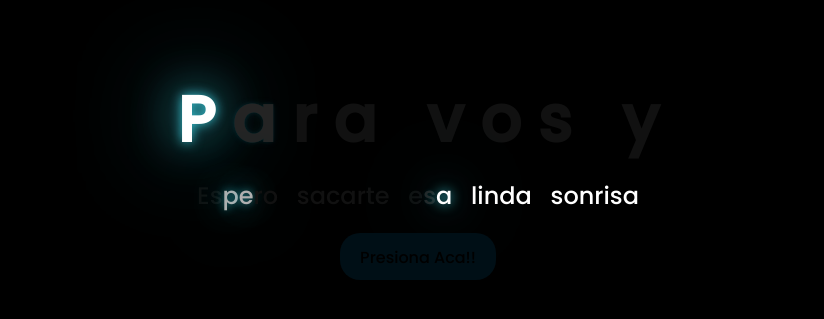
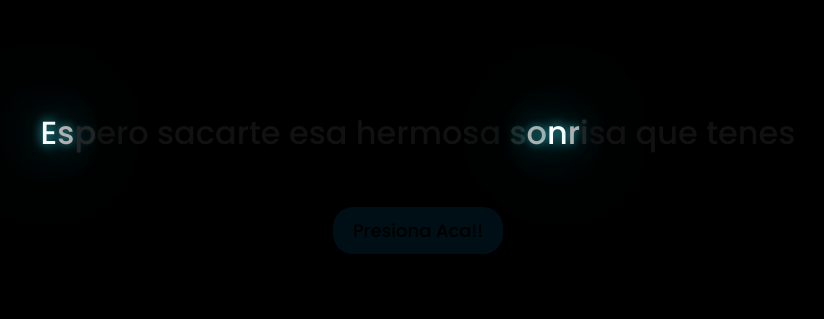
Before and after one commit to NicoSico/Primavera, a plain HTML site: page index.html in a window 1280 px wide. Shown: the part 219-538 px from the top of the page, without its empty margins (222-1046 px from the left). Drawn offline with Linux system fonts and the light colour scheme.

```diff
--- a/css/style.css
+++ b/css/style.css
@@ -1,11 +1,12 @@
 @import url('https://fonts.googleapis.com/css2?family=Poppins:ital,wght@0,500;1,900&display=swap');
-*{
-    font-family: 'Poppins',sans-serif;
+* {
+    font-family: 'Poppins', sans-serif;
     margin: 0;
     padding: 0;
     box-sizing: border-box;
 }
-body{
+
+body {
     color: azure;
     width: 100%;
     height: 100vh;
@@ -14,296 +15,106 @@ body{
     align-items: center;
     justify-content: center;
     background-color: black;
-    /* padding-top: -30; */
-}
-/* Greetings settings */
-.greetings {
-    font-size: 4rem; /* Ajusta el tamaño del texto */
-    font-weight: 900;
-    text-align: center;
-    line-height: 1.2; /* Ajusta el espaciado entre líneas */
-    margin-bottom: 20px; /* Añadir espacio inferior para separar de la descripción */
 }
 
-.greetings > span {
-    display: inline-block; /* Asegura que cada letra esté en línea */
-    animation: glow 2.5s ease-in-out infinite; /* Aplica la animación de brillo */
+.description {
+    font-size: 2rem;
+    margin-bottom: 20px;
+    color: #fff; /* Asegúrate de que el texto sea blanco */
+    text-align: center;
+    padding: 0 20px;
+    max-width: 90%;
+    display: flex;
+    flex-wrap: wrap;
+    justify-content: center;
 }
-
-
-
-.botones{
-    padding: 9px;
-    border-radius: 80px;
-    background-color: transparent;
-    border: none;
-}
-
-.botones a{
-    background-color: #00b7ff;
-    padding: 9px;
-    border-radius: 80px;
-    -webkit-border-radius: 80px;
-    -moz-border-radius: 80px;
-    -ms-border-radius: 80px;
-    -o-border-radius: 80px;
-
-}
-
-.botones a:focus{
-    background-color: rgb(50, 194, 194);
-}
-
-/* Animation delays for each letter */
-.greetings > span:nth-child(1) { /* P */
-    animation-delay: 0s;
-}
-
-.greetings > span:nth-child(2) { /* a */
-    animation-delay: 0.2s;
-}
-
-.greetings > span:nth-child(3) { /* r */
-    animation-delay: 0.4s;
-}
-
-.greetings > span:nth-child(4) { /* a */
-    animation-delay: 0.6s;
-}
-
-.greetings > span:nth-child(5) { /* espacio */
-    animation-delay: 0.8s; /* Mantén este delay más corto */
-}
-
-.greetings > span:nth-child(6) { /* v */
-    animation-delay: 1s;
-}
-
-.greetings > span:nth-child(7) { /* o */
-    animation-delay: 1.2s;
-}
-
-.greetings > span:nth-child(8) { /* s */
-    animation-delay: 1.4s;
-}
-
-.greetings > span:nth-child(9) { /* espacio */
-    animation-delay: 1.6s; /* Mantén este delay más corto */
-}
-
-.greetings > span:nth-child(10) { /* y */
-    animation-delay: 1.8s;
-}
-
-
-.description{
-    font-size: 1.5rem;
-    margin-bottom: 20px;
-    color: #fff; /* Color blanco para mejor visibilidad */
-    text-align: center; /* Centra el texto */
-    padding: 0 20px; /* Añade un poco de padding para evitar que el texto pegue al borde */
-    max-width: 90%; /* Limita el ancho máximo para evitar que el texto se desborde */
-}
-
 
 .description > span {
     display: inline-block;
     animation: glow 2.5s ease-in-out infinite;
+    opacity: 1; /* Asegúrate de que las letras sean visibles */
+    animation-fill-mode: forwards; /* Mantener el estado al final de la animación */
 }
 
-/* Animation delays for each letter in 'Espero sacarte esa linda sonrisa' */
-.description > span:nth-child(1) { /* E */
-    animation-delay: 2s; /* Empieza después de la 'y' */
-}
-
-.description > span:nth-child(2) { /* s */
-    animation-delay: 2.2s;
-}
-
-.description > span:nth-child(3) { /* p */
-    animation-delay: 2.4s;
-}
-
-.description > span:nth-child(4) { /* e */
-    animation-delay: 2.6s;
-}
-
-.description > span:nth-child(5) { /* r */
-    animation-delay: 2.8s;
-}
-
-.description > span:nth-child(6) { /* o */
-    animation-delay: 3s;
-}
-
-.description > span:nth-child(7) { /* espacio */
-    animation-delay: 3.2s;
-}
-
-.description > span:nth-child(8) { /* s */
-    animation-delay: 3.4s;
-}
-
-.description > span:nth-child(9) { /* a */
-    animation-delay: 3.6s;
-}
-
-.description > span:nth-child(10) { /* c */
-    animation-delay: 3.8s;
-}
-
-.description > span:nth-child(11) { /* a */
-    animation-delay: 4s;
-}
-
-.description > span:nth-child(12) { /* r */
-    animation-delay: 4.2s;
-}
-
-.description > span:nth-child(13) { /* t */
-    animation-delay: 4.4s;
-}
-
-.description > span:nth-child(14) { /* e */
-    animation-delay: 4.6s;
-}
-
-/* Continuamos con el resto de las letras */
-.description > span:nth-child(15) { /* espacio */
-    animation-delay: 4.8s;
-}
-
-.description > span:nth-child(16) { /* e */
-    animation-delay: 5s;
-}
-
-.description > span:nth-child(17) { /* s */
-    animation-delay: 5.2s;
-}
-
-.description > span:nth-child(18) { /* a */
-    animation-delay: 5.4s;
-}
-
-.description > span:nth-child(19) { /* espacio */
-    animation-delay: 5.6s;
-}
-
-.description > span:nth-child(20) { /* l */
-    animation-delay: 5.8s;
-}
-
-.description > span:nth-child(21) { /* i */
-    animation-delay: 6s;
-}
-
-.description > span:nth-child(22) { /* n */
-    animation-delay: 6.2s;
-}
-
-.description > span:nth-child(23) { /* d */
-    animation-delay: 6.4s;
-}
-
-.description > span:nth-child(24) { /* a */
-    animation-delay: 6.6s;
-}
-
-.description > span:nth-child(25) { /* espacio */
-    animation-delay: 6.8s;
-}
-
-.description > span:nth-child(26) { /* s */
-    animation-delay: 7s;
-}
-
-.description > span:nth-child(27) { /* o */
-    animation-delay: 7.2s;
-}
-
-.description > span:nth-child(28) { /* n */
-    animation-delay: 7.4s;
-}
-
-.description > span:nth-child(29) { /* r */
-    animation-delay: 7.6s;
-}
-
-.description > span:nth-child(30) { /* i */
-    animation-delay: 7.8s;
-}
-
-.description > span:nth-child(31) { /* s */
-    animation-delay: 8s;
-}
-
-.description > span:nth-child(32) { /* a */
-    animation-delay: 8.2s;
-}
-
-
-@keyframes glow{
-    0%, 100%{
+@keyframes glow {
+    0%, 100% {
         color: #fff;
         text-shadow: 0 0 12px #39c6d6, 0 0 50px #39c6d6, 0 0 100px #39c6d6;
     }
-    10%, 90%{
+    10%, 90% {
         color: #111;
         text-shadow: none;
     }
 }
 
+.description > span:nth-child(1) { animation-delay: 0s; }
+.description > span:nth-child(2) { animation-delay: 0.1s; }
+.description > span:nth-child(3) { animation-delay: 0.2s; }
+.description > span:nth-child(4) { animation-delay: 0.3s; }
+.description > span:nth-child(5) { animation-delay: 0.4s; }
+.description > span:nth-child(6) { animation-delay: 0.5s; }
+.description > span:nth-child(7) { animation-delay: 0.6s; }
+.description > span:nth-child(8) { animation-delay: 0.7s; }
+.description > span:nth-child(9) { animation-delay: 0.8s; }
+.description > span:nth-child(10) { animation-delay: 0.9s; }
+.description > span:nth-child(11) { animation-delay: 1s; }
+.description > span:nth-child(12) { animation-delay: 1.1s; }
+.description > span:nth-child(13) { animation-delay: 1.2s; }
+.description > span:nth-child(14) { animation-delay: 1.3s; }
+.description > span:nth-child(15) { animation-delay: 1.4s; }
+.description > span:nth-child(16) { animation-delay: 1.5s; }
+.description > span:nth-child(17) { animation-delay: 1.6s; }
+.description > span:nth-child(18) { animation-delay: 1.7s; }
+.description > span:nth-child(19) { animation-delay: 1.8s; }
+.description > span:nth-child(20) { animation-delay: 1.9s; }
+.description > span:nth-child(21) { animation-delay: 2s; }
+.description > span:nth-child(22) { animation-delay: 2.1s; }
+.description > span:nth-child(23) { animation-delay: 2.2s; }
+.description > span:nth-child(24) { animation-delay: 2.3s; }
+.description > span:nth-child(25) { animation-delay: 2.4s; }
+.description > span:nth-child(26) { animation-delay: 2.5s; }
+.description > span:nth-child(27) { animation-delay: 2.6s; }
+.description > span:nth-child(28) { animation-delay: 2.7s; }
+.description > span:nth-child(29) { animation-delay: 2.8s; }
+.description > span:nth-child(30) { animation-delay: 2.9s; }
+.description > span:nth-child(31) { animation-delay: 3s; }
+.description > span:nth-child(32) { animation-delay: 3.1s; }
+.description > span:nth-child(33) { animation-delay: 3.2s; }
+.description > span:nth-child(34) { animation-delay: 3.3s; }
+.description > span:nth-child(35) { animation-delay: 3.4s; }
+.description > span:nth-child(36) { animation-delay: 3.5s; }
+.description > span:nth-child(37) { animation-delay: 3.6s; }
+.description > span:nth-child(38) { animation-delay: 3.7s; }
+.description > span:nth-child(39) { animation-delay: 3.8s; }
+.description > span:nth-child(40) { animation-delay: 3.9s; }
+.description > span:nth-child(41) { animation-delay: 4.0s; }
+.description > span:nth-child(42) { animation-delay: 4.1s; }
+.description > span:nth-child(43) { animation-delay: 4.2s; }
+.description > span:nth-child(46) { animation-delay: 4.3s; }
+.description > span:nth-child(45) { animation-delay: 4.4s; }
 
 
-.button a{
-    text-decoration: none;
-    font-size: 1rem;
-    color: #fff;
+.button {
+    margin-top: 30px;
 }
 
-@media screen and (max-width:574px){
-    .greetings{
-        /*
-        display: block;
-        font-size: 4rem;
-        font-weight: 800;
-        text-align: center;
-        */
-        font-size: 3rem; /* Tamaño más pequeño en pantallas pequeñas */
-    }
-    .description{
-        font-size: 1.2rem;
-    }
-
-    .button a{
-        font-size: 1.2rem;
-    }
+.button button {
+    background-color: rgb(0, 15, 22);
+    border: none;
+    padding: 10px 20px;
+    font-size: 18px;
+    cursor: pointer;
+    position: relative;
+    border-radius: 20px;
+    transition: background-color 0.3s ease-in-out;
 }
 
-.description{
-    color: #fff;
+.button button a {
+    text-decoration: none;
+    color: inherit;
 }
 
-/* Estilo para el botón */
-.button button {
-    background-color: rgb(0, 15, 22); /* Fondo amarillo */
-    border: none; /* Sin bordes */
-    padding: 10px 20px; /* Ajusta el relleno según tu preferencia */
-    font-size: 18px; /* Tamaño de fuente */
-    cursor: pointer;
-    position: relative; /* Necesario para el resplandor */
-    border-radius: 20px; /* Esquinas redondeadas */
-    transition: background-color 0.3s ease-in-out; /* Transición suave para el color de fondo */
-  }
-
-  /* Estilo para el enlace dentro del botón */
-  .button button a {
-    text-decoration: none; /* Elimina el subrayado del enlace */
-    color: inherit; /* Hereda el color del texto del botón */
-  }
-
-  /* Efecto de resplandor al pasar el cursor sobre el botón */
-  .button button:hover {
-    background-color: rgb(1, 219, 248); /* Cambia el color de fondo al pasar el mouse a naranja */
-    box-shadow: 0 0 10px yellow, 0 0 20px yellow, 0 0 30px yellow; /* Efecto de resplandor amarillo */
-  }
+.button button:hover {
+    background-color: rgb(1, 219, 248);
+    box-shadow: 0 0 10px yellow, 0 0 20px yellow, 0 0 30px yellow;
+}
--- a/index.html
+++ b/index.html
@@ -9,18 +9,6 @@
     <title>Sorpresa</title>
 </head>
 <body>
-    <div class="greetings">
-        <span>P</span>
-        <span>a</span>
-        <span>r</span>
-        <span>a</span>
-        &nbsp;
-        <span>v</span>
-        <span>o</span>
-        <span>s</span>
-        &nbsp;
-        <span>y</span>
-    </div>
     <div class="description">
         <!-- Separar cada letra en span para aplicar animación secuencial -->
         <span>E</span><span>s</span><span>p</span><span>e</span><span>r</span><span>o</span>
@@ -29,9 +17,13 @@
         &nbsp;
         <span>e</span><span>s</span><span>a</span>
         &nbsp;
-        <span>l</span><span>i</span><span>n</span><span>d</span><span>a</span>
+        <span>h</span><span>e</span><span>r</span><span>m</span><span>o</span><span>s</span><span>a</span>
         &nbsp;
         <span>s</span><span>o</span><span>n</span><span>r</span><span>i</span><span>s</span><span>a</span>
+        &nbsp;
+        <span>q</span><span>u</span><span>e</span>
+        &nbsp;
+        <span>t</span><span>e</span><span>n</span><span>e</span><span>s</span>
     </div>
     <div class="button">
         <button>
```
